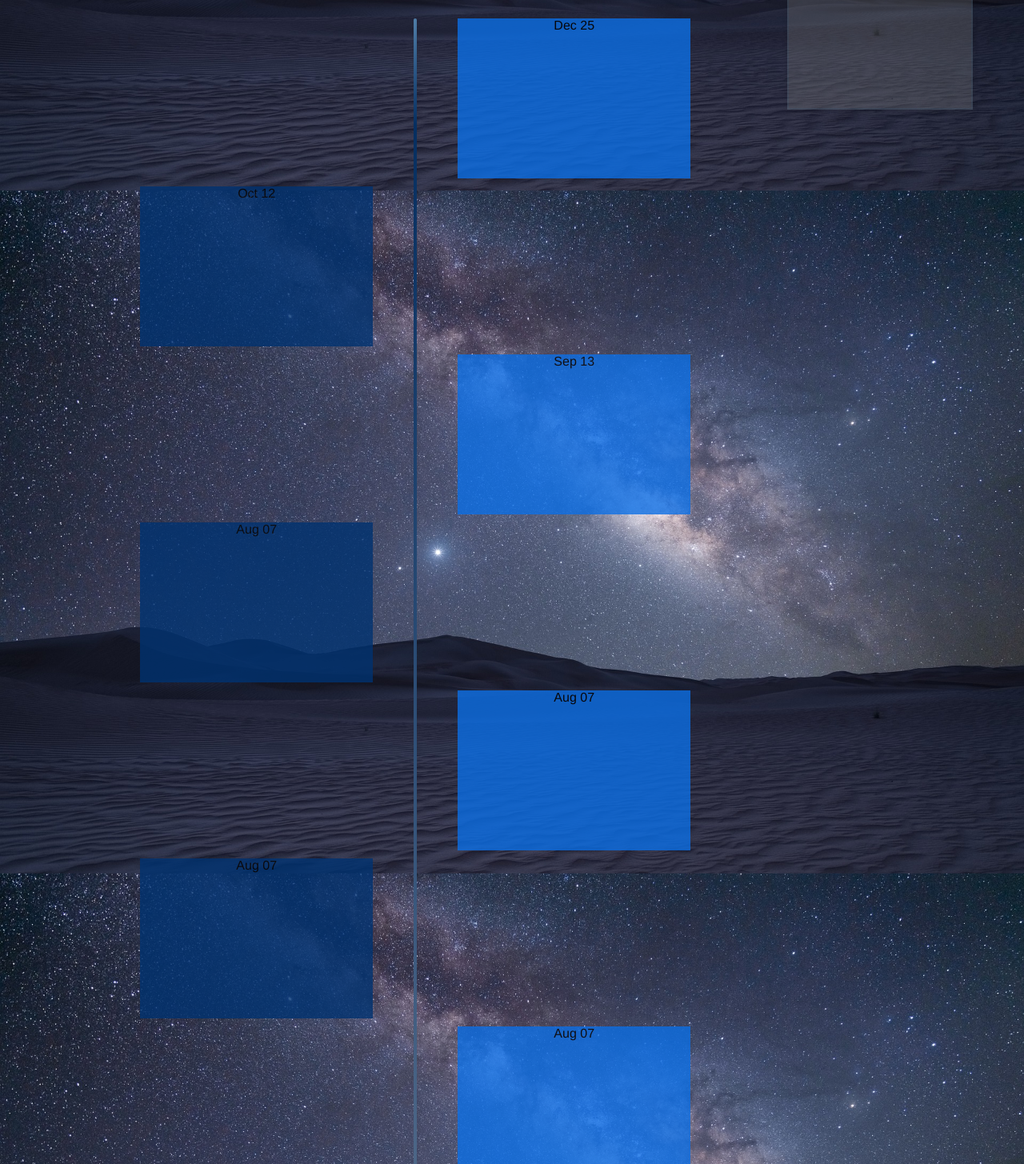
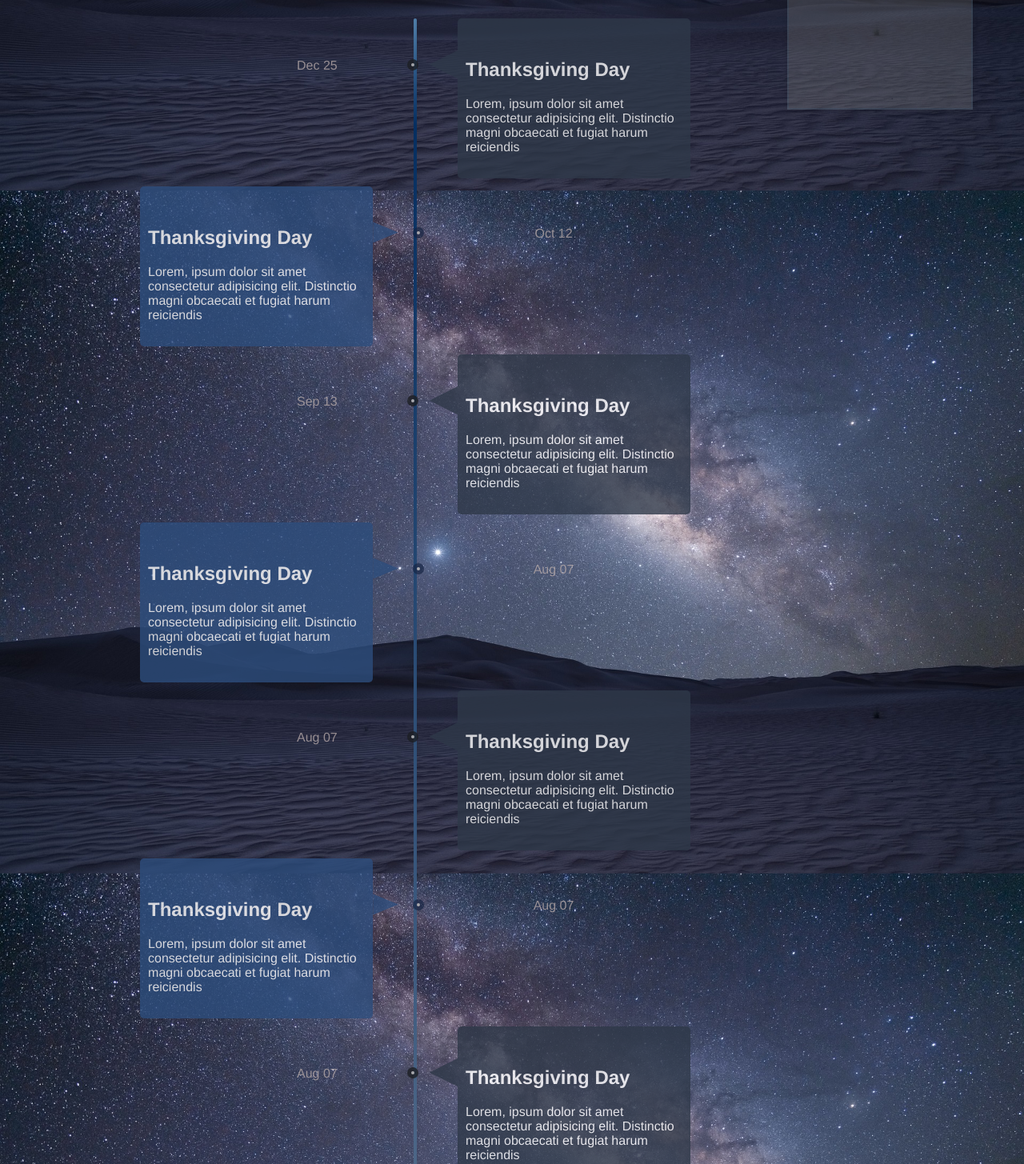
Before and after one commit to kurong99/personal-blog, a Vue app in the folder personal-blog/: page / in a window 1280 px wide. Shown: the part 615-2070 px from the top of the page at 80% size. Built offline with nearby package versions, Linux system fonts and the light colour scheme.

Commit message:
<finish> complete the layout of the article section

```diff
--- a/personal-blog/src/pages/ArticleList.vue
+++ b/personal-blog/src/pages/ArticleList.vue
@@ -5,50 +5,106 @@
       <div class="timeline">
         <div class="timeline-title"></div>
         <div class="timeline-details">Dec 25</div>
-        <div class="timeline-icon"></div>
-        <div class="timeline-content"></div>
+        <div class="timeline-icon">
+          <div class="timeline-bar"></div>
+        </div>
+        <div class="timeline-content">
+          <h2 class="timeline-title">Thanksgiving Day</h2>
+          <div class="content-details">
+            Lorem, ipsum dolor sit amet consectetur adipisicing elit. Distinctio magni obcaecati et fugiat harum reiciendis
+          </div>
+        </div>
       </div>
       <div class="timeline">
         <div class="timeline-title"></div>
         <div class="timeline-details">Oct 12</div>
-        <div class="timeline-icon"></div>
-        <div class="timeline-content"></div>
+        <div class="timeline-icon">
+          <div class="timeline-bar"></div>
+        </div>
+        <div class="timeline-content">
+          <h2 class="timeline-title">Thanksgiving Day</h2>
+          <div class="content-details">
+            Lorem, ipsum dolor sit amet consectetur adipisicing elit. Distinctio magni obcaecati et fugiat harum reiciendis
+          </div>
+        </div>
       </div>
       <div class="timeline">
         <div class="timeline-title"></div>
         <div class="timeline-details">Sep 13</div>
-        <div class="timeline-icon"></div>
-        <div class="timeline-content"></div>
+        <div class="timeline-icon">
+          <div class="timeline-bar"></div>
+        </div>
+        <div class="timeline-content">
+          <h2 class="timeline-title">Thanksgiving Day</h2>
+          <div class="content-details">
+            Lorem, ipsum dolor sit amet consectetur adipisicing elit. Distinctio magni obcaecati et fugiat harum reiciendis
+          </div>
+        </div>
       </div>
       <div class="timeline">
         <div class="timeline-title"></div>
         <div class="timeline-details">Aug 07</div>
-        <div class="timeline-icon"></div>
-        <div class="timeline-content"></div>
+        <div class="timeline-icon">
+          <div class="timeline-bar"></div>
+        </div>
+        <div class="timeline-content">
+          <h2 class="timeline-title">Thanksgiving Day</h2>
+          <div class="content-details">
+            Lorem, ipsum dolor sit amet consectetur adipisicing elit. Distinctio magni obcaecati et fugiat harum reiciendis
+          </div>
+        </div>
       </div>
       <div class="timeline">
         <div class="timeline-title"></div>
         <div class="timeline-details">Aug 07</div>
-        <div class="timeline-icon"></div>
-        <div class="timeline-content"></div>
+        <div class="timeline-icon">
+          <div class="timeline-bar"></div>
+        </div>
+        <div class="timeline-content">
+          <h2 class="timeline-title">Thanksgiving Day</h2>
+          <div class="content-details">
+            Lorem, ipsum dolor sit amet consectetur adipisicing elit. Distinctio magni obcaecati et fugiat harum reiciendis
+          </div>
+        </div>
       </div>
       <div class="timeline">
         <div class="timeline-title"></div>
         <div class="timeline-details">Aug 07</div>
-        <div class="timeline-icon"></div>
-        <div class="timeline-content"></div>
+        <div class="timeline-icon">
+          <div class="timeline-bar"></div>
+        </div>
+        <div class="timeline-content">
+          <h2 class="timeline-title">Thanksgiving Day</h2>
+          <div class="content-details">
+            Lorem, ipsum dolor sit amet consectetur adipisicing elit. Distinctio magni obcaecati et fugiat harum reiciendis
+          </div>
+        </div>
       </div>
       <div class="timeline">
         <div class="timeline-title"></div>
         <div class="timeline-details">Aug 07</div>
-        <div class="timeline-icon"></div>
-        <div class="timeline-content"></div>
+        <div class="timeline-icon">
+          <div class="timeline-bar"></div>
+        </div>
+        <div class="timeline-content">
+          <h2 class="timeline-title">Thanksgiving Day</h2>
+          <div class="content-details">
+            Lorem, ipsum dolor sit amet consectetur adipisicing elit. Distinctio magni obcaecati et fugiat harum reiciendis
+          </div>
+        </div>
       </div>
       <div class="timeline">
         <div class="timeline-title"></div>
         <div class="timeline-details">Aug 07</div>
-        <div class="timeline-icon"></div>
-        <div class="timeline-content"></div>
+        <div class="timeline-icon">
+          <div class="timeline-bar"></div>
+        </div>
+        <div class="timeline-content">
+          <h2 class="timeline-title">Thanksgiving Day</h2>
+          <div class="content-details">
+            Lorem, ipsum dolor sit amet consectetur adipisicing elit. Distinctio magni obcaecati et fugiat harum reiciendis
+          </div>
+        </div>
       </div>
     </div>
   </div>
@@ -66,6 +122,11 @@ export default {
 </script>
 
 <style scoped>
+
+  .html {
+    font-size: 16px;
+  }
+
   .article-list {
     width: 100%;
     flex-grow: 1;
@@ -97,12 +158,102 @@ export default {
     height: 200px;
     margin: 10px 0 0 20px;
     opacity: 0.8;
+    position: relative;
+    border-radius: 5px;
+    z-index: 99;
+    cursor: pointer;
   }
   .timeline:nth-child(2n) {
-    background-color: #003371;
+    background-color: #2e4e7e;
+  }
+  .timeline:nth-child(2n)::before {
+    content: "";
+    clip-path: polygon(0 13%, 0 87%, 89% 50%);
+    width: 2.2rem;
+    height: 2.2rem;
+    position: absolute;
+    top: 20%;
+    left: 100%;
+    background-color: #2e4e7e;
   }
   .timeline:nth-child(2n+1) {
     margin: 10px 0 0 var(--space);
-    background-color: #0c6ee5;
+    background-color: #2F3949;
+  }
+  .timeline:nth-child(2n+1)::before {
+    content: "";
+    clip-path: polygon(100% 0, 0 50%, 100% 100%);
+    width: 2.2rem;
+    height: 2.2rem;
+    position: absolute;
+    top: 20%;
+    right: 100%;
+    background-color: #2F3949;
+  }
+
+  .timeline:nth-child(2n+1) .timeline-details {
+    right: 150%;
+    color: #b3a7a7;
+    margin: 50px 0 0 50px;
+    position: absolute;
+    font-weight: 400;
+    width: 60px;
+  }
+
+  .timeline:nth-child(2n) .timeline-details {
+    left: 150%;
+    color: #b3a7a7;
+    margin: 50px 0 0 50px;
+    position: absolute;
+    font-weight: 500;
+    width: 60px;
+  }
+
+  .timeline:nth-child(2n + 1) .timeline-icon {
+    --top: 20%;
+    --w: 7px;
+    --h: calc(20% + calc(35px / 2) - var(--w));
+    --l: calc(0% - var(--size) / 2 - 5px);
+    background-color: #1C1F23;
+    position: absolute;
+    left: var(--l);
+    top: var(--h);
+    height: 14px;
+    width: 14px;
+    display: flex;
+    justify-content: center;
+    align-items: center;
+    border-radius: 10px;
+    z-index: 999;
+  }
+  .timeline:nth-child(2n) .timeline-icon {
+    --top: 20%;
+    --w: 7px;
+    --h: calc(20% + calc(35px / 2) - var(--w));
+    --r: calc(0% - var(--size) / 2 - 5px);
+    background-color: #152443d8;
+    position: absolute;
+    right: var(--r);
+    top: var(--h);
+    height: 14px;
+    width: 14px;
+    display: flex;
+    justify-content: center;
+    align-items: center;
+    border-radius: 10px;
+    z-index: 999;
+  }
+  .timeline-bar {
+    height: 4px;
+    width: 4px;
+    background: #C1C1C1;
+    border-radius: 5px;
+  }
+  .timeline-content {
+    position: absolute;
+    top: 20px;
+    color: #fff;
+    text-align:left;
+    padding: 10px;
   }
 </style>
```
